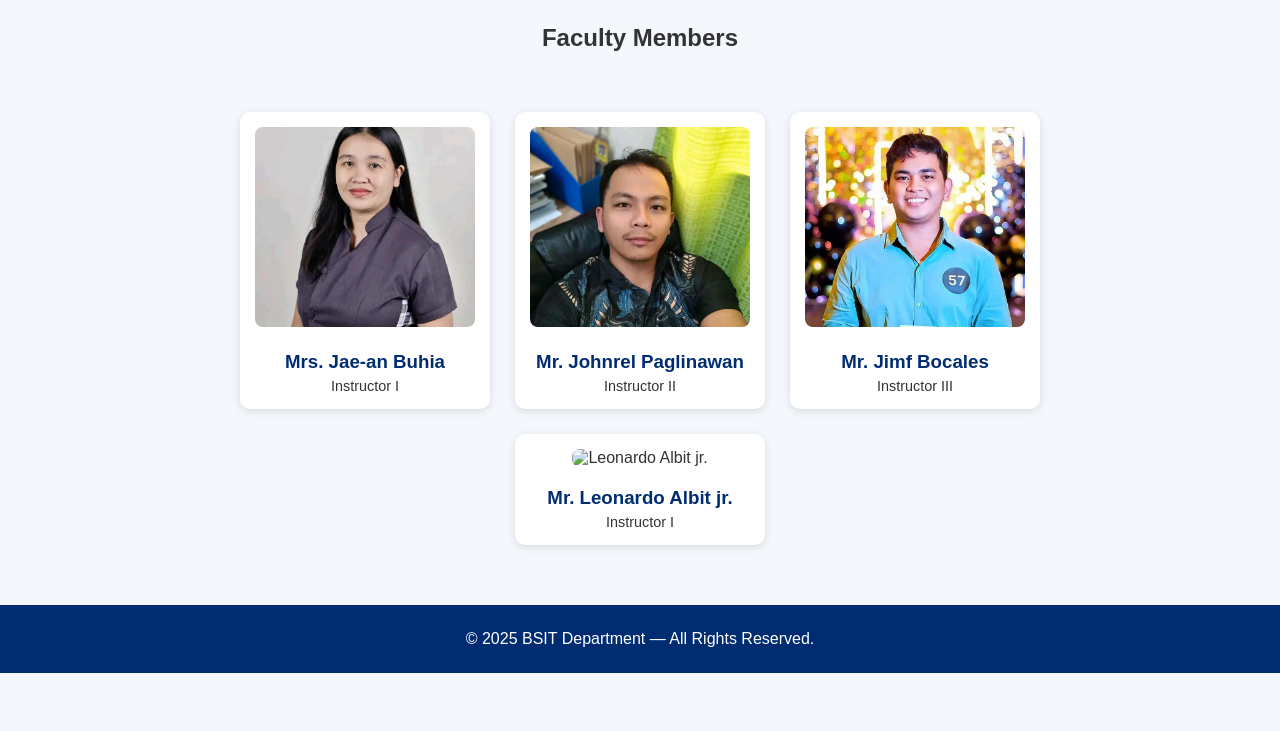
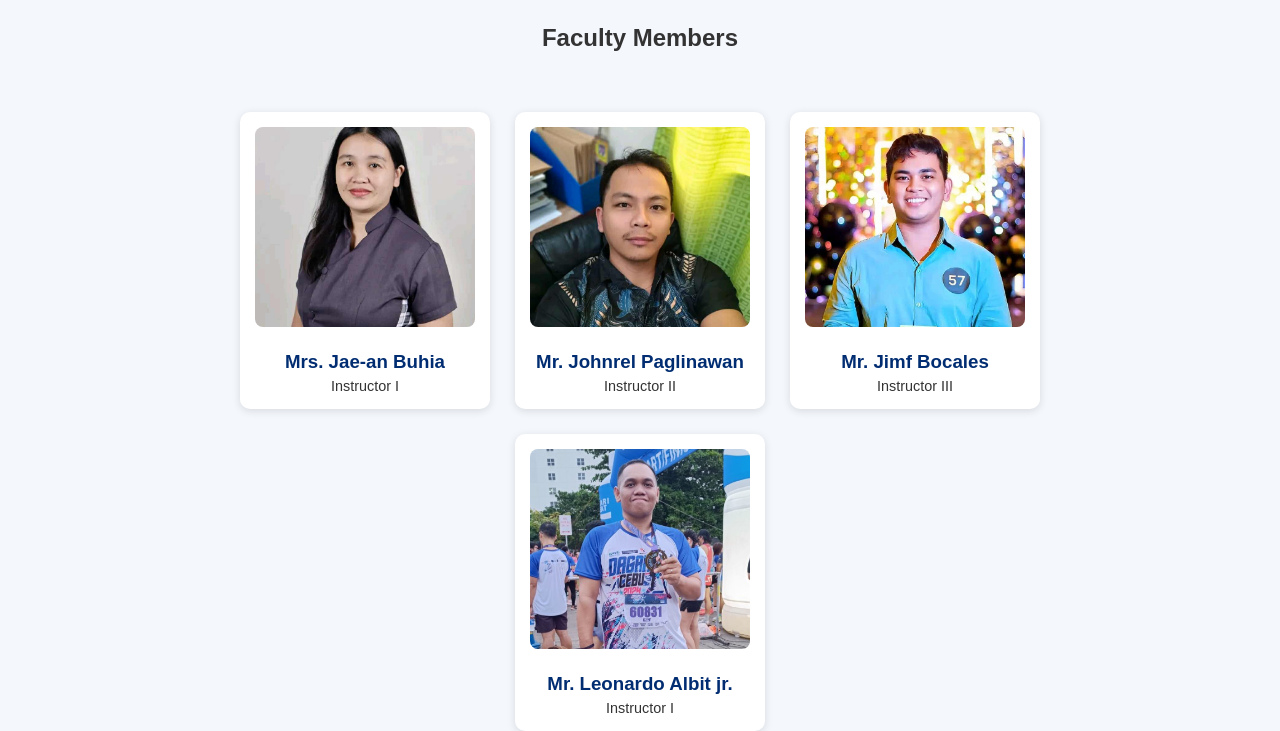
Before and after one commit to canamacaryn-ux/BSIT--WEBSITE, a plain HTML site: page faculty.html in a window 1280 px wide. Shown: the part 106-837 px from the top of the page. Before the commit the page ends 800 px from the top, so only its background shows below. Drawn offline with Linux system fonts and the light colour scheme.

Commit message:
Update faculty.html

```diff
--- a/faculty.html
+++ b/faculty.html
@@ -56,7 +56,7 @@
           </div>
 
           <div class="faculty-card">
-            <img src="img/faculty-4.jpg" alt="Leonardo Albit jr.">
+            <img src="image6.jpg" alt="Leonardo Albit jr.">
             <h3>Mr. Leonardo Albit jr.</h3>
             <p>Instructor I</p>
           </div>
```
